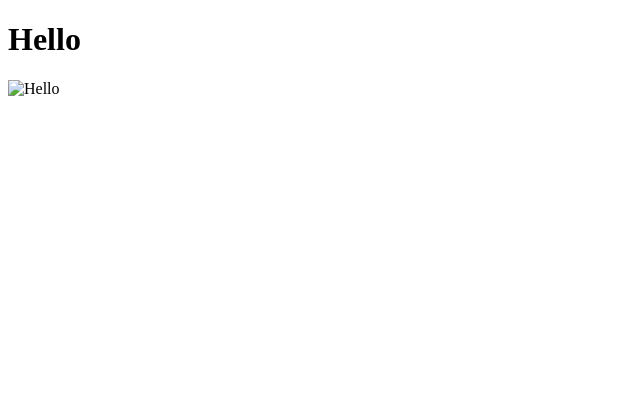
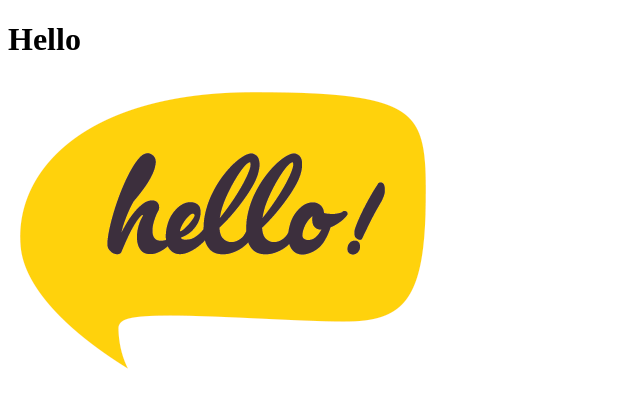
Before and after one commit to tvasiua/Hello, a plain HTML site: page index.html in a window 1280 px wide. Shown: the whole page, without its empty margins (0-640 px from the left). Drawn offline with Linux system fonts and the light colour scheme.

Commit message:
Update index.html

```diff
--- a/index.html
+++ b/index.html
@@ -5,6 +5,6 @@
  <head>
  <body>
   <h1>Hello</h1>
-  <img "src=hello.png" alt="Hello">
+  <img src="hello.png" alt="Hello">
  </body>
 </html>
```
